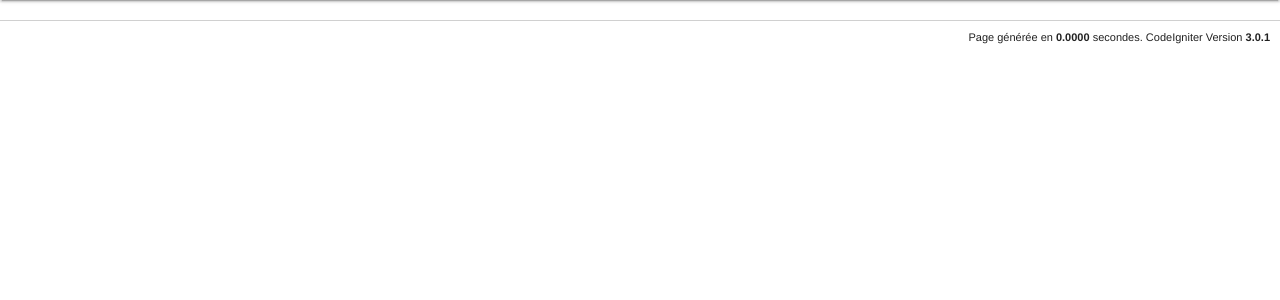
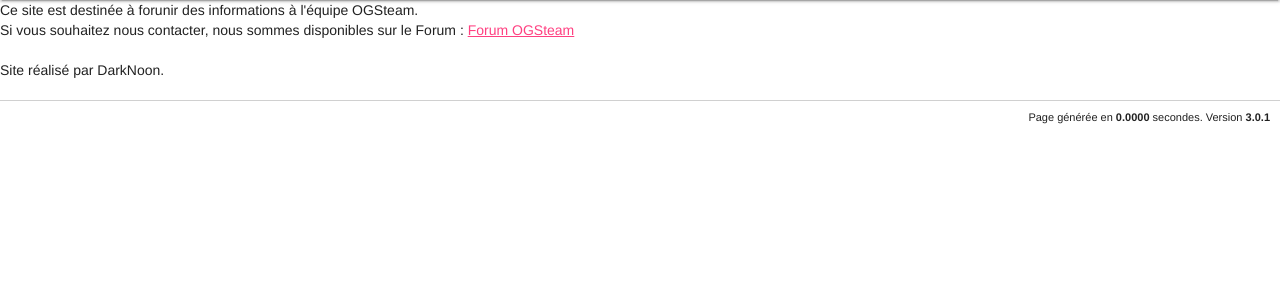
Before and after one commit to darknoon29/ogspy_stats, a CodeIgniter app: the page made by application/views/welcome_message.php in a window 1280 px wide, after a click on "A PROPOS". Shown: the part 112-412 px from the top of the page. Run offline with CodeIgniter, Linux system fonts and the light colour scheme; data that the repository does not hold is empty; some libraries are stand-ins or nearby versions.

Commit message:
Message ? propos

```diff
--- a/application/views/welcome_message.php
+++ b/application/views/welcome_message.php
@@ -164,9 +164,12 @@ defined('BASEPATH') OR exit('No direct script access allowed');
             </div>
         </section>
         <section class="mdl-layout__tab-panel" id="fixed-tab-3">
-            <div class="page-content"><!-- Your content goes here --></div>
+            <div class="page-content">Ce site est destinée à forunir des informations à l'équipe OGSteam.<br>
+            Si vous souhaitez nous contacter, nous sommes disponibles sur le Forum : <a href="http://www.ogsteam.fr">Forum OGSteam</a><br><br>
+            Site réalisé par DarkNoon.
+            </div>
         </section>
-        <p class="footer">Page générée en <strong>{elapsed_time}</strong> secondes. <?php echo  (ENVIRONMENT === 'development') ?  'CodeIgniter Version <strong>' . CI_VERSION . '</strong>' : '' ?></p>
+        <p class="footer">Page générée en <strong>{elapsed_time}</strong> secondes. <?php echo  (ENVIRONMENT === 'development') ?  'Version <strong>' . CI_VERSION . '</strong>' : '' ?></p>
     </main>
 </div>
 
```
